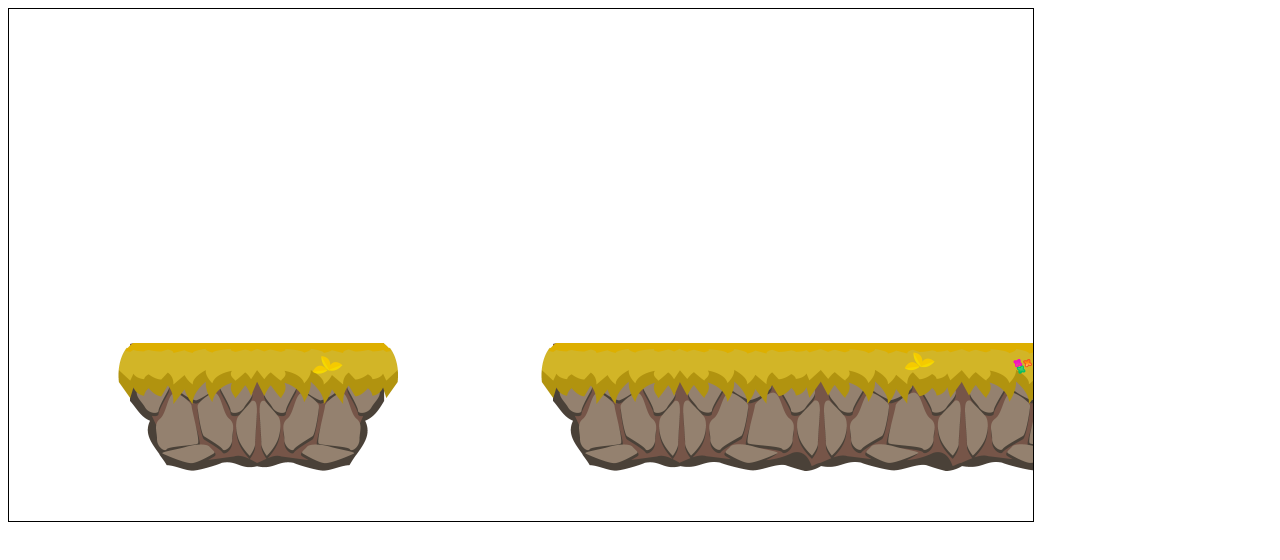
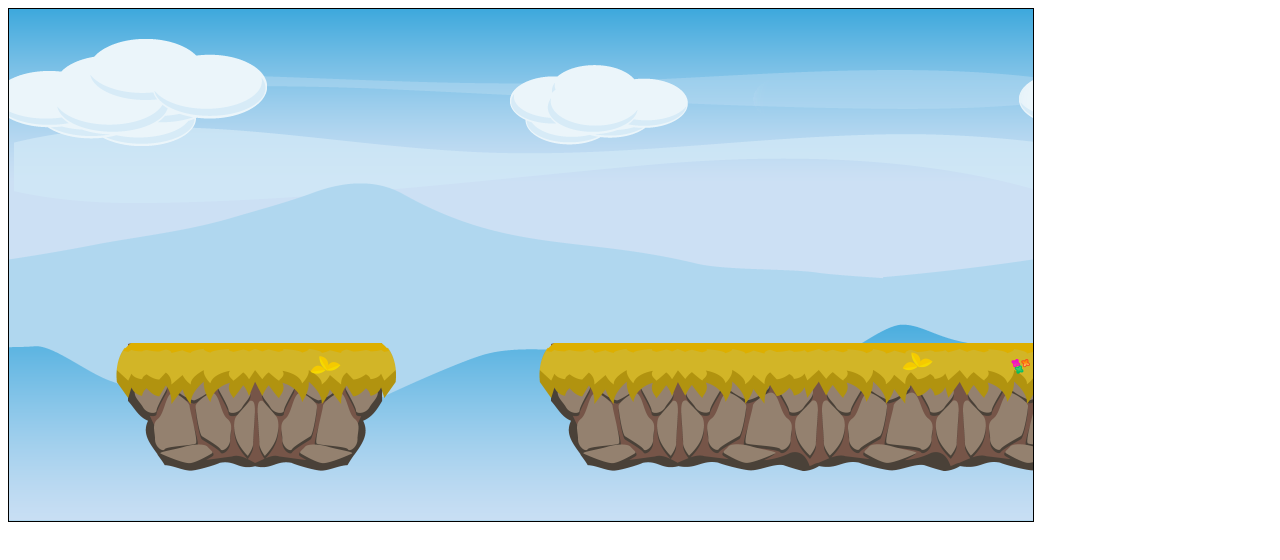
Before and after one commit to sspringer82/jumpNrun, a plain HTML site: page index.html in a window 1280 px wide. Drawn offline with Linux system fonts and the light colour scheme.

Commit message:
Background with parallax scrolling

```diff
--- a/index.html
+++ b/index.html
@@ -10,5 +10,9 @@
 <script type="text/javascript" src="js/renderer.js"></script>
 <script type="text/javascript" src="js/platformType.js"></script>
 <script type="text/javascript" src="js/platform.js"></script>
+<script type="text/javascript" src="js/backgroundLayerOne.js"></script>
+<script type="text/javascript" src="js/backgroundLayerTwo.js"></script>
+<script type="text/javascript" src="js/backgroundLayerThree.js"></script>
+<script type="text/javascript" src="js/backgroundLayerFour.js"></script>
 <script type="text/javascript" src="index.js"></script>
 </html>
--- a/index.js
+++ b/index.js
@@ -1,7 +1,15 @@
 init = () => {
   const renderer = new Renderer();
   const platform = new Platform();
+  const backgroundLayerOne = new BackgroundLayerOne();
+  const backgroundLayerTwo = new BackgroundLayerTwo();
+  const backgroundLayerThree = new BackgroundLayerThree();
+  const backgroundLayerFour = new BackgroundLayerFour();
 
+  backgroundLayerOne.init().then(() => renderer.subscribe(backgroundLayerOne));
+  backgroundLayerTwo.init().then(() => renderer.subscribe(backgroundLayerTwo));
+  backgroundLayerThree.init().then(() => renderer.subscribe(backgroundLayerThree));
+  backgroundLayerFour.init().then(() => renderer.subscribe(backgroundLayerFour));
   platform.init().then(() => renderer.subscribe(platform));
 };
 
--- /dev/null
+++ b/js/backgroundLayerFour.js
@@ -0,0 +1,47 @@
+class BackgroundLayerFour {
+  constructor() {
+    this.background = new Image();
+
+    this.canvas = document.getElementById('tutorial');
+    this.context = this.canvas.getContext('2d');
+
+    this.offset = 0;
+  }
+
+  init() {
+    const promise = new Promise((resolve, reject) => this.background.addEventListener('load', resolve));
+    this.background.src = 'assets/background-layer-4.png';
+
+    return promise;
+  }
+
+  getName() {
+    return 'BackgroundLayerFour';
+  }
+
+  getUpdateEvery() {
+    return 10;
+  }
+
+  moveContext() {
+    this.context.translate(-this.offset, 0);
+  }
+
+  update() {
+    if (this.offset >= this.background.width) {
+      this.offset = 0;
+    } else {
+      this.offset = this.offset + 2;
+    }
+  }
+
+  draw() {
+    this.context.save();
+
+    this.moveContext();
+    this.context.drawImage(this.background, 0, 0, this.canvas.width, this.canvas.height);
+    this.context.restore();
+
+    this.context.drawImage(this.background, this.background.width - this.offset, 0, this.canvas.width, this.canvas.height);
+  }
+}
--- /dev/null
+++ b/js/backgroundLayerOne.js
@@ -0,0 +1,30 @@
+class BackgroundLayerOne {
+  constructor() {
+    this.background = new Image();
+
+    this.canvas = document.getElementById('tutorial');
+    this.context = this.canvas.getContext('2d');
+  }
+
+  init() {
+    const promise = new Promise((resolve, reject) => this.background.addEventListener('load', resolve));
+    this.background.src = 'assets/background-layer-1.png';
+
+    return promise;
+  }
+
+  getName() {
+    return 'BackgroundLayerOne';
+  }
+
+  getUpdateEvery() {
+    return 10000;
+  }
+
+  update() {
+  }
+
+  draw() {
+    this.context.drawImage(this.background, 0, 0, this.canvas.width, this.canvas.height);
+  }
+}
--- /dev/null
+++ b/js/backgroundLayerThree.js
@@ -0,0 +1,47 @@
+class BackgroundLayerThree {
+  constructor() {
+    this.background = new Image();
+
+    this.canvas = document.getElementById('tutorial');
+    this.context = this.canvas.getContext('2d');
+
+    this.offset = 0;
+  }
+
+  init() {
+    const promise = new Promise((resolve, reject) => this.background.addEventListener('load', resolve));
+    this.background.src = 'assets/background-layer-3.png';
+
+    return promise;
+  }
+
+  getName() {
+    return 'BackgroundLayerThree';
+  }
+
+  getUpdateEvery() {
+    return 10;
+  }
+
+  moveContext() {
+    this.context.translate(-this.offset, 0);
+  }
+
+  update() {
+    if (this.offset >= this.background.width) {
+      this.offset = 0;
+    } else {
+      this.offset = this.offset + 1;
+    }
+  }
+
+  draw() {
+    this.context.save();
+
+    this.moveContext();
+    this.context.drawImage(this.background, 0, 0, this.canvas.width, this.canvas.height);
+    this.context.restore();
+
+    this.context.drawImage(this.background, this.background.width - this.offset, 0, this.canvas.width, this.canvas.height);
+  }
+}
--- /dev/null
+++ b/js/backgroundLayerTwo.js
@@ -0,0 +1,47 @@
+class BackgroundLayerTwo {
+  constructor() {
+    this.background = new Image();
+
+    this.canvas = document.getElementById('tutorial');
+    this.context = this.canvas.getContext('2d');
+
+    this.offset = 0;
+  }
+
+  init() {
+    const promise = new Promise((resolve, reject) => this.background.addEventListener('load', resolve));
+    this.background.src = 'assets/background-layer-2.png';
+
+    return promise;
+  }
+
+  getName() {
+    return 'BackgroundLayerTwo';
+  }
+
+  getUpdateEvery() {
+    return 10;
+  }
+
+  moveContext() {
+    this.context.translate(-this.offset, 0);
+  }
+
+  update() {
+    if (this.offset >= this.background.width) {
+      this.offset = 0;
+    } else {
+      this.offset = this.offset + 0.5;
+    }
+  }
+
+  draw() {
+    this.context.save();
+
+    this.moveContext();
+    this.context.drawImage(this.background, 0, 0, this.canvas.width, this.canvas.height);
+    this.context.restore();
+
+    this.context.drawImage(this.background, this.background.width - this.offset, 0, this.canvas.width, this.canvas.height);
+  }
+}
--- a/js/platform.js
+++ b/js/platform.js
@@ -39,10 +39,6 @@ class Platform {
     return this.updateEvery;
   }
 
-  clearCanvas() {
-    this.context.clearRect(0, 0, this.canvas.width + this.platformScroll, this.canvas.height);
-  };
-
   wasPlatformAlreadyDrawnOnce(platformIndex) {
     return this.platforms[platformIndex] !== undefined;
   };
@@ -69,15 +65,17 @@ class Platform {
     return this.previousElementIsGap(previousIndex);
   };
 
+  update() {
+    this.increasePlatformScroll();
+  }
+
   draw() {
     this.resetX();
-    this.clearCanvas();
+    this.context.save();
+    this.scrollPlatform();
 
     // Always draw 3 tiles more, otherwise there's ugly popping up
     let platformIndexMax = Math.ceil(this.canvas.width / targetPlatformWidth) + 3;
-
-    this.context.save();
-    this.scrollPlatform();
 
     for (let platformIndex = 0; platformIndex < platformIndexMax; platformIndex++) {
       if (!this.willPlatformStillBeVisible()) {
@@ -101,7 +99,6 @@ class Platform {
 
   scrollPlatform() {
     this.context.translate(-this.platformScroll, 0);
-    this.increasePlatformScroll();
   };
 
   randomDecisionForPlatform() {
--- a/js/renderer.js
+++ b/js/renderer.js
@@ -2,6 +2,9 @@ class Renderer {
   constructor() {
     this.lastUpdate = {};
     this.subscribers = [];
+
+    this.canvas = document.getElementById('tutorial');
+    this.context = this.canvas.getContext('2d');
 
     window.requestAnimationFrame(this.draw.bind(this));
   }
@@ -26,12 +29,19 @@ class Renderer {
     this.lastUpdate[subscriber.getName()] = this.getCurrentTime();
   }
 
+  clearCanvas() {
+    this.context.clearRect(0, 0, this.canvas.width, this.canvas.height);
+  };
+
   draw() {
+    this.clearCanvas();
+
     this.subscribers.forEach((subscriber) => {
       if (this.shallUpdate(subscriber)) {
         this.updateLastUpdate(subscriber);
-        subscriber.draw();
+        subscriber.update();
       }
+      subscriber.draw();
     });
 
     window.requestAnimationFrame(this.draw.bind(this));
```
Also changed, not shown: assets/background-layer-1.png (added), assets/background-layer-2.png (added), assets/background-layer-3.png (added), assets/background-layer-4.png (added).
